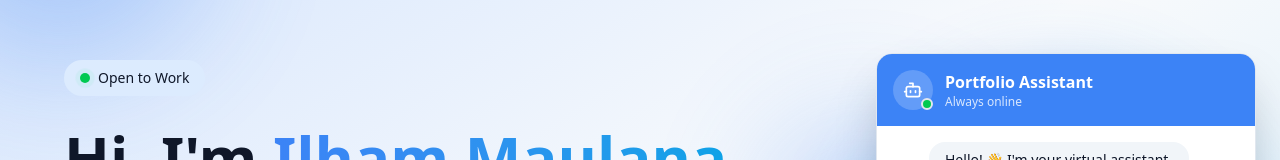
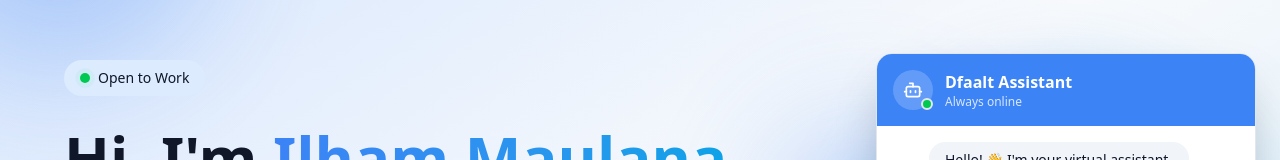
Before and after one commit to Dfaalt/Portfolio, a React (Vite) app: page / in a window 1280 px wide. Both pictures are taken after a click on the button 1228 px from the left and 748 px from the top of the page. Shown: the part 123-283 px from the top of the page. Built offline with nearby package versions, Linux system fonts and the light colour scheme.

Commit message:
feat: update Chatbot title to 'Dfaalt Assistant'

```diff
--- a/src/components/Chatbot.tsx
+++ b/src/components/Chatbot.tsx
@@ -279,7 +279,7 @@ const Chatbot = () => {
                   <span className="absolute bottom-0 right-0 w-3 h-3 bg-green-500 rounded-full border-2 border-primary"></span>
                 </div>
                 <div>
-                  <h3 className="font-semibold">Portfolio Assistant</h3>
+                  <h3 className="font-semibold">Dfaalt Assistant</h3>
                   <p className="text-xs opacity-80">Always online</p>
                 </div>
               </div>
```
